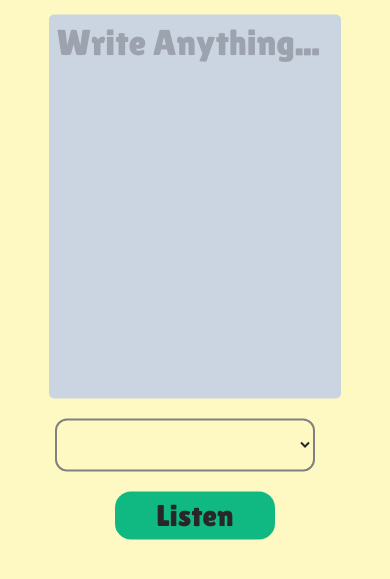
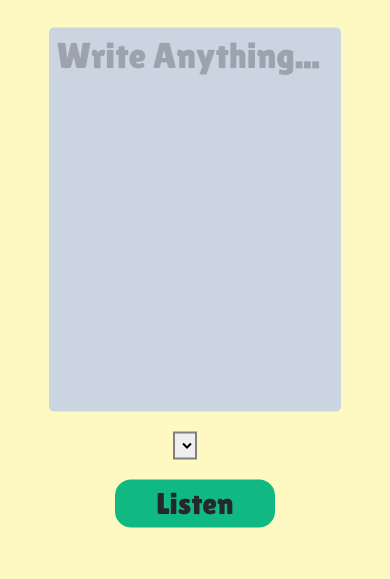
Before and after one commit to onlyfortestprojects/Text, a website: page index.html in a window 390 px wide. Shown: the part 189-768 px from the top of the page. Drawn offline with Linux system fonts and the light colour scheme; a web font is replaced by a local one.

Commit message:
default select styles

```diff
--- a/index.html
+++ b/index.html
@@ -16,7 +16,7 @@
       class="w-3/4 h-96 lg:h-80 p-2 lg:mb-5 resize-none placeholder:text-4xl lg:placeholder:text-2xl dark:text-zinc-800 text-4xl dark:bg-slate-500 bg-slate-300"></textarea>
 
     <div id="tools" class="flex justify-evenly items-center w-2/3 mt-5">
-      <select class="w-96 p-5 lg:p-2 rounded-xl bg-transparent dark:text-black text-2xl"></select>
+      <select ></select>
       <button id="listen"
         class="bg-emerald-500 p-5 lg:p-2 w-40 h-12 text-3xl lg:text-2xl flex justify-center items-center text-center lg:w-28 lg:h-10 rounded-2xl hover:bg-zinc-800 hover:text-emerald-500 dark:hover:bg-white">Listen</button>
     </div>
@@ -26,3 +26,8 @@
 </body>
 
 </html>
+
+<!--
+  Select element's styles
+  class="w-96 p-5 lg:p-2 rounded-xl bg-transparent dark:text-black text-2xl"
+-->
--- a/text.css
+++ b/text.css
@@ -50,11 +50,12 @@ textarea::-webkit-scrollbar-thumb {
 }
 
 #tools select {
-	border: 2px solid grey;
-	outline: none;
-	text-shadow: 0 0 3px;
+	/* border: 2px solid grey; */
+	/* outline: none; */
+	/* text-shadow: 0 0 3px; */
 	margin-right: 20px;
-	min-height: 50px;
+	/* min-height: 50px; */
+	color: #000;
 }
 
 @media (max-width: 768px) {
@@ -65,10 +66,10 @@ textarea::-webkit-scrollbar-thumb {
 
 @media (max-width: 768px) {
 	#tools select {
-		padding: 10px;
-		font-size: 1.2rem;
+		/* padding: 10px; */
+		/* font-size: 1.2rem; */
 		margin-bottom: 20px;
-		width: 100%;
+		/* width: 100%; */
 	}
 }
 
```
